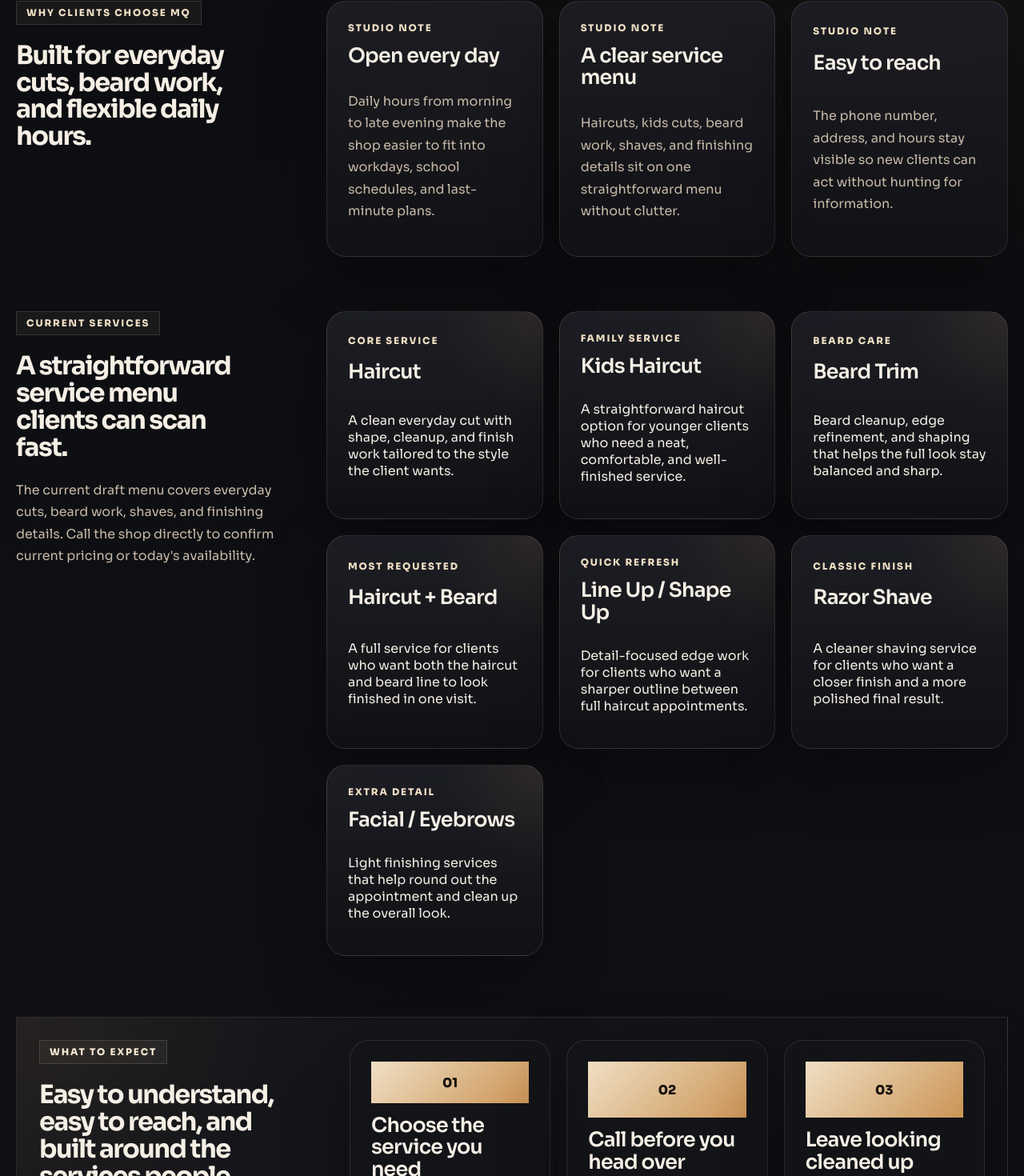
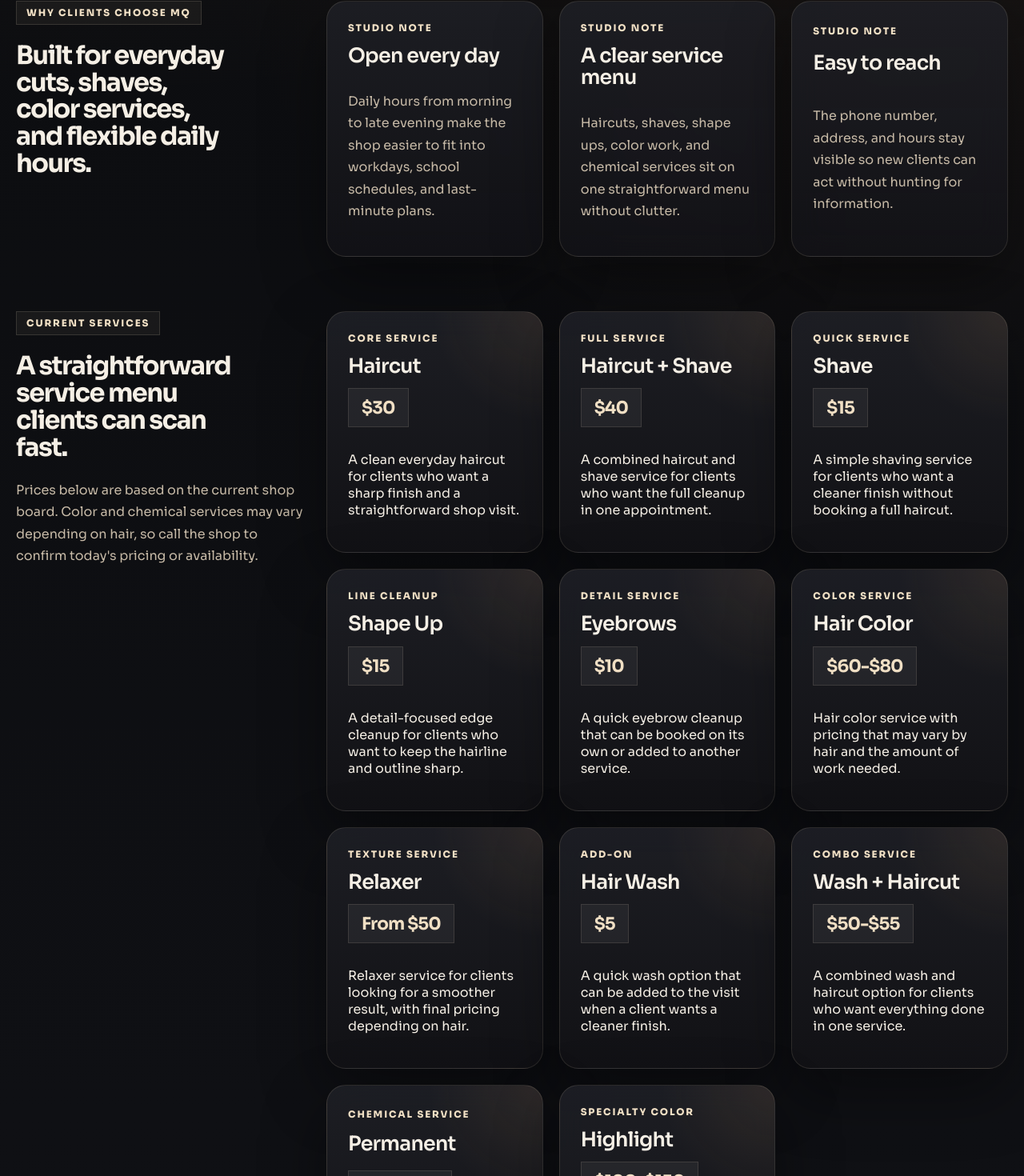
Before and after one commit to Aminjon0603/premium-barbershop-demo, a React (Vite) app: page / in a window 1280 px wide. Shown: the part 1177-2647 px from the top of the page at 80% size. Built offline with nearby package versions, Linux system fonts and the light colour scheme.

Commit message:
Add MQ Barber Shop service pricing

```diff
--- a/src/App.jsx
+++ b/src/App.jsx
@@ -81,10 +81,10 @@ function App() {
           <div className="container hero-grid">
             <div className="hero-intro">
               <span className="eyebrow">{shopName}</span>
-              <h1>Sharp cuts and beard work in East Harlem.</h1>
+              <h1>Haircuts, shaves, and color services in East Harlem.</h1>
               <p className="hero-text">
                 MQ Barber Shop is open daily from 8:00 AM to 11:00 PM at 224 E 116th St,
-                offering clean cuts, beard work, and a simple neighborhood shop experience
+                offering haircuts, shaves, shape ups, and color services in a simple neighborhood shop
                 clients can count on.
               </p>
 
@@ -168,7 +168,7 @@ function App() {
           <div className="container split-layout">
             <div className="section-head section-head-narrow">
               <span className="eyebrow">Why clients choose MQ</span>
-              <h2>Built for everyday cuts, beard work, and flexible daily hours.</h2>
+              <h2>Built for everyday cuts, shaves, color services, and flexible daily hours.</h2>
             </div>
 
             <div className="notes-grid">
@@ -189,8 +189,8 @@ function App() {
               <span className="eyebrow">Current services</span>
               <h2>A straightforward service menu clients can scan fast.</h2>
               <p>
-                The current draft menu covers everyday cuts, beard work, shaves, and finishing
-                details. Call the shop directly to confirm current pricing or today's availability.
+                Prices below are based on the current shop board. Color and chemical services may
+                vary depending on hair, so call the shop to confirm today's pricing or availability.
               </p>
             </div>
 
@@ -199,6 +199,7 @@ function App() {
                 <article className="pricing-card" key={service.name}>
                   <span className="card-tag">{service.note}</span>
                   <h3>{service.name}</h3>
+                  <strong>{service.price}</strong>
                   <p>{service.text}</p>
                 </article>
               ))}
@@ -312,7 +313,7 @@ function App() {
             <div className="cta-panel" id="book">
               <div className="cta-copy">
                 <span className="eyebrow">Contact MQ</span>
-                <h2>Need a haircut, beard trim, line up, or shave?</h2>
+                <h2>Need a haircut, shave, shape up, or color service?</h2>
                 <p>
                   Call MQ Barber Shop to check today's availability, ask about the current service
                   menu, or get directions before you head over.
--- a/src/siteContent.js
+++ b/src/siteContent.js
@@ -32,44 +32,75 @@ export const quickFacts = [
   { value: "Open daily", label: "8:00 AM - 11:00 PM" },
   { value: "East Harlem", label: "224 E 116th St" },
   { value: "Call the shop", label: "(646) 454-0300" },
-  { value: "Full menu", label: "Hair, beard, shave, facial" },
+  { value: "Full menu", label: "Cuts, shave, color, relaxer" },
 ];
 
 export const services = [
   {
     name: "Haircut",
+    price: "$30",
     note: "Core service",
-    text: "A clean everyday cut with shape, cleanup, and finish work tailored to the style the client wants.",
+    text: "A clean everyday haircut for clients who want a sharp finish and a straightforward shop visit.",
   },
   {
-    name: "Kids Haircut",
-    note: "Family service",
-    text: "A straightforward haircut option for younger clients who need a neat, comfortable, and well-finished service.",
+    name: "Haircut + Shave",
+    price: "$40",
+    note: "Full service",
+    text: "A combined haircut and shave service for clients who want the full cleanup in one appointment.",
   },
   {
-    name: "Beard Trim",
-    note: "Beard care",
-    text: "Beard cleanup, edge refinement, and shaping that helps the full look stay balanced and sharp.",
+    name: "Shave",
+    price: "$15",
+    note: "Quick service",
+    text: "A simple shaving service for clients who want a cleaner finish without booking a full haircut.",
   },
   {
-    name: "Haircut + Beard",
-    note: "Most requested",
-    text: "A full service for clients who want both the haircut and beard line to look finished in one visit.",
+    name: "Shape Up",
+    price: "$15",
+    note: "Line cleanup",
+    text: "A detail-focused edge cleanup for clients who want to keep the hairline and outline sharp.",
   },
   {
-    name: "Line Up / Shape Up",
-    note: "Quick refresh",
-    text: "Detail-focused edge work for clients who want a sharper outline between full haircut appointments.",
+    name: "Eyebrows",
+    price: "$10",
+    note: "Detail service",
+    text: "A quick eyebrow cleanup that can be booked on its own or added to another service.",
   },
   {
-    name: "Razor Shave",
-    note: "Classic finish",
-    text: "A cleaner shaving service for clients who want a closer finish and a more polished final result.",
+    name: "Hair Color",
+    price: "$60-$80",
+    note: "Color service",
+    text: "Hair color service with pricing that may vary by hair and the amount of work needed.",
   },
   {
-    name: "Facial / Eyebrows",
-    note: "Extra detail",
-    text: "Light finishing services that help round out the appointment and clean up the overall look.",
+    name: "Relaxer",
+    price: "From $50",
+    note: "Texture service",
+    text: "Relaxer service for clients looking for a smoother result, with final pricing depending on hair.",
+  },
+  {
+    name: "Hair Wash",
+    price: "$5",
+    note: "Add-on",
+    text: "A quick wash option that can be added to the visit when a client wants a cleaner finish.",
+  },
+  {
+    name: "Wash + Haircut",
+    price: "$50-$55",
+    note: "Combo service",
+    text: "A combined wash and haircut option for clients who want everything done in one service.",
+  },
+  {
+    name: "Permanent",
+    price: "$60-$90",
+    note: "Chemical service",
+    text: "Permanent service with a price range that depends on hair and the amount of work required.",
+  },
+  {
+    name: "Highlight",
+    price: "$100-$150",
+    note: "Specialty color",
+    text: "Highlight service with pricing that varies depending on hair length, hair type, and the final look.",
   },
 ];
 
@@ -80,7 +111,7 @@ export const studioNotes = [
   },
   {
     title: "A clear service menu",
-    text: "Haircuts, kids cuts, beard work, shaves, and finishing details sit on one straightforward menu without clutter.",
+    text: "Haircuts, shaves, shape ups, color work, and chemical services sit on one straightforward menu without clutter.",
   },
   {
     title: "Easy to reach",
@@ -92,7 +123,7 @@ export const experienceSteps = [
   {
     step: "01",
     title: "Choose the service you need",
-    text: "The menu keeps the main options simple so clients can quickly decide between a cut, beard work, a shave, or a combo visit.",
+    text: "The menu keeps the main options simple so clients can quickly decide between a cut, shave, shape up, color service, or combo visit.",
   },
   {
     step: "02",
@@ -148,7 +179,12 @@ export const faqs = [
   {
     question: "What services are currently listed?",
     answer:
-      "The current draft menu includes Haircut, Kids Haircut, Beard Trim, Haircut + Beard, Line Up / Shape Up, Razor Shave, and Facial / Eyebrows.",
+      "The current menu includes Haircut $30, Haircut + Shave $40, Shave $15, Shape Up $15, Eyebrows $10, Hair Color $60-$80, Relaxer from $50, Hair Wash $5, Wash + Haircut $50-$55, Permanent $60-$90, and Highlight $100-$150.",
+  },
+  {
+    question: "Do all color and chemical services have a fixed price?",
+    answer:
+      "Not always. Hair Color, Relaxer, Permanent, and Highlight services can vary depending on hair, so it is best to call the shop for confirmation before you come in.",
   },
   {
     question: "How do I confirm current pricing or availability?",
```
